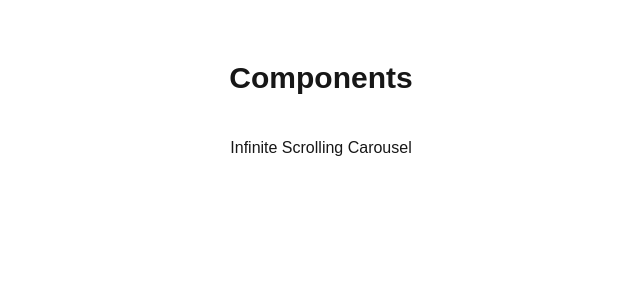
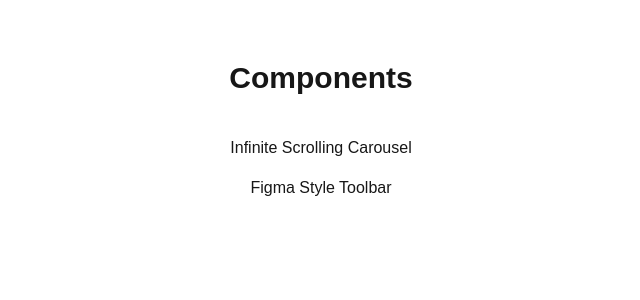
Before and after one commit to Ayusht0mar/components, a Next.js app: page / in a window 1280 px wide. Shown: the top 300 px of the page, without its empty margins (319-959 px from the left). Built offline with nearby package versions, Linux system fonts and the light colour scheme.

Commit message:
Added figma style toolbar

```diff
--- a/src/app/page.tsx
+++ b/src/app/page.tsx
@@ -4,11 +4,18 @@
   return (
     <div className="p-5 text-center">
       <h1 className="text-3xl font-bold my-10">Components</h1>
-      <Link
-        href="/infinitescrollingcarousel"
-      >
-        Infinite Scrolling Carousel
-      </Link>
+      <div className="flex flex-col gap-4">
+          <Link
+            href="/infinitescrollingcarousel"
+          >
+            Infinite Scrolling Carousel
+          </Link>
+          <Link
+            href="/figmastyletoolbar/"
+          >
+            Figma Style Toolbar
+          </Link>
+      </div>
     </div>
   );
 }
```
